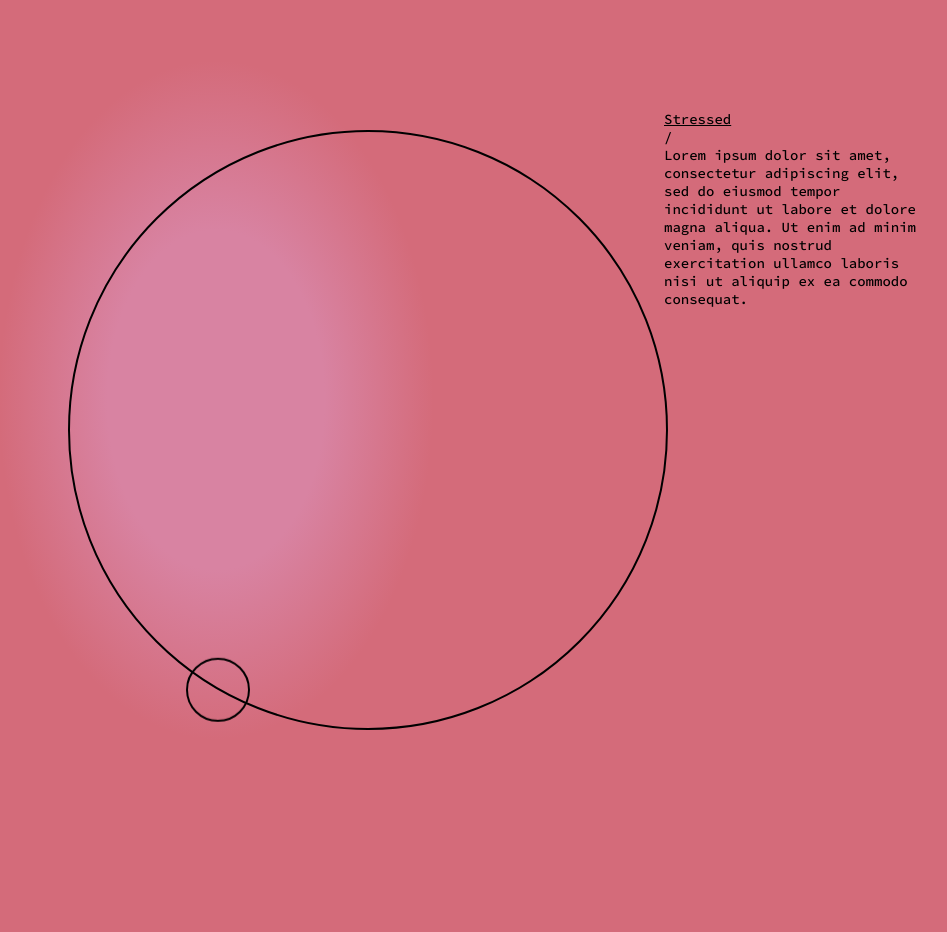
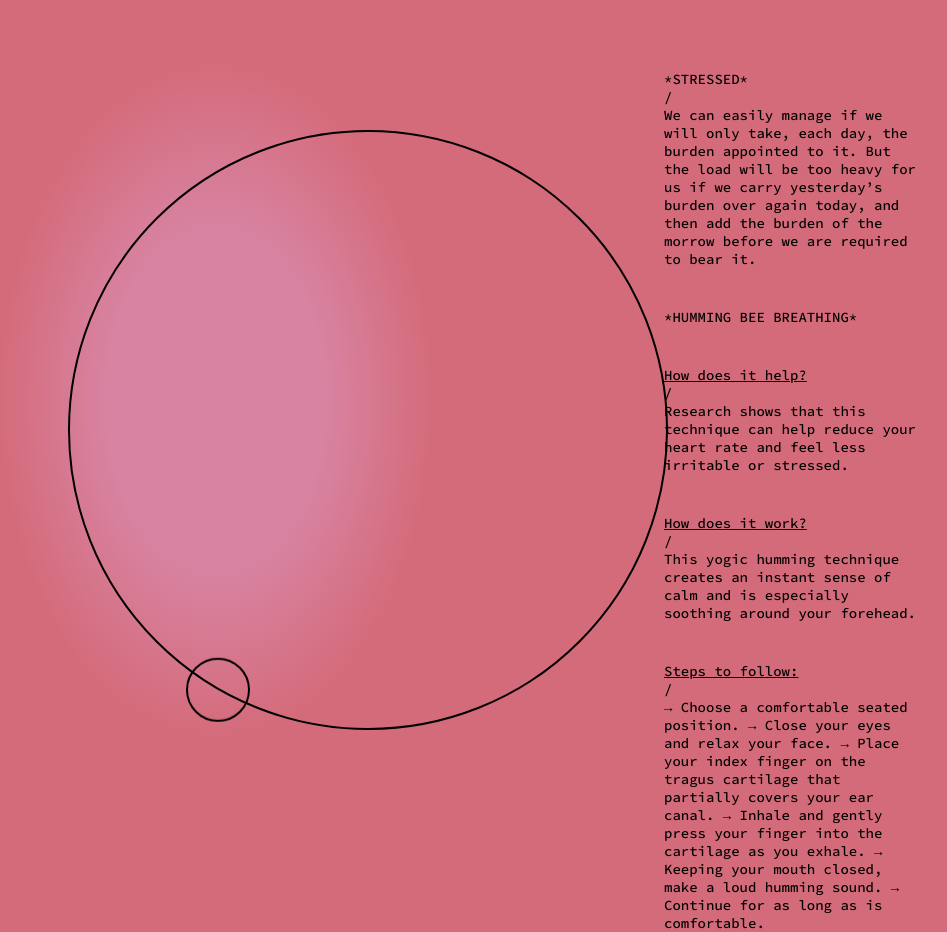
Before and after one commit to adena816/Functions, a plain HTML site: page stressed/stressed.html in a window 1280 px wide. Shown: the whole page, without its empty margins (232-1179 px from the left). Before the commit the page ends 800 px from the top, so only its background shows below. Drawn offline with Linux system fonts and the light colour scheme.

Commit message:
Stressed text - set

```diff
--- a/stressed/stressed.html
+++ b/stressed/stressed.html
@@ -17,9 +17,25 @@
               </div>
         </div>
         <div class="text">
-            <h2>Stressed</h2>
+            <p>*STRESSED*</p>
             <p>&#47;</p>
-            <p>Lorem ipsum dolor sit amet, consectetur adipiscing elit, sed do eiusmod tempor incididunt ut labore et dolore magna aliqua. Ut enim ad minim veniam, quis nostrud exercitation ullamco laboris nisi ut aliquip ex ea commodo consequat.</p>
+            <p>We can easily manage if we will only take, each day, the burden appointed to it. But the load will be too heavy for us if we carry yesterday’s burden over again today, and then add the burden of the morrow before we are required to bear it.</p>
+            <p class="title">*HUMMING BEE BREATHING*</p>
+            <h2>How does it help?</h2>
+            <p>&#47;</p>
+            <p>Research shows that this technique can help reduce your heart rate and feel less irritable or stressed.</p>
+            <h2>How does it work?</h2>
+            <p>&#47;</p>
+            <p>This yogic humming technique creates an instant sense of calm and is especially soothing around your forehead.</p>
+            <h2>Steps to follow:</h2>
+            <p>&#47;</p>
+            → Choose a comfortable seated position.
+            → Close your eyes and relax your face.
+            → Place your index finger on the tragus cartilage that partially covers your ear canal.
+            → Inhale and gently press your finger into the cartilage as you exhale.
+            → Keeping your mouth closed, make a loud humming sound.
+            → Continue for as long as is comfortable.
+            </p>
         </div>
     </div>
 </body>
```
